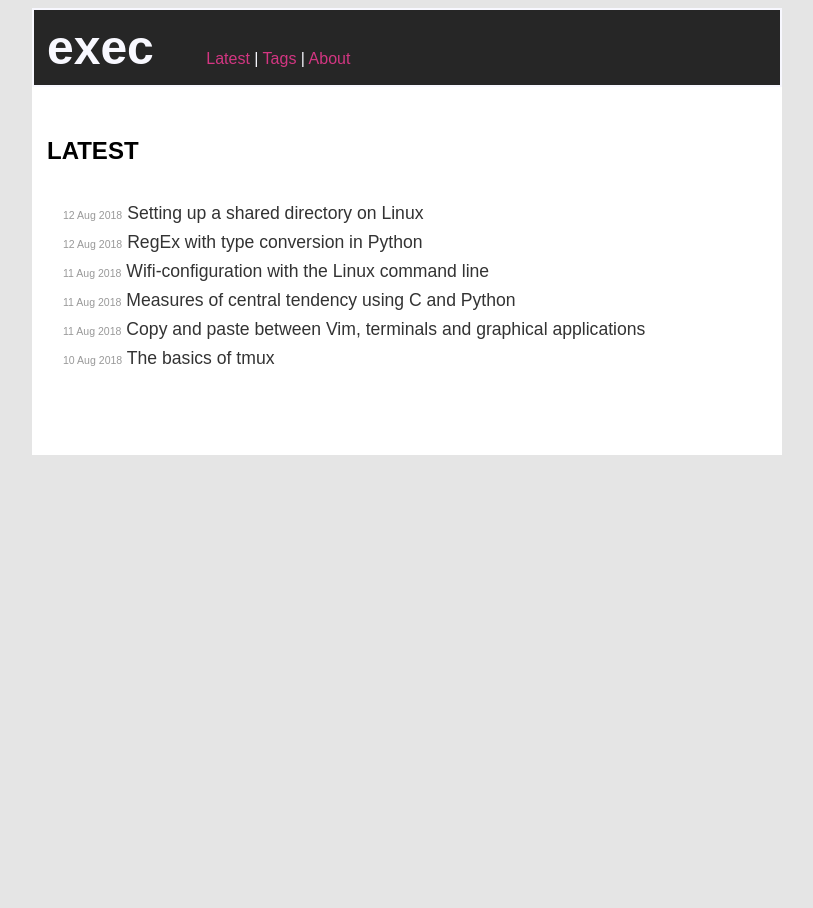
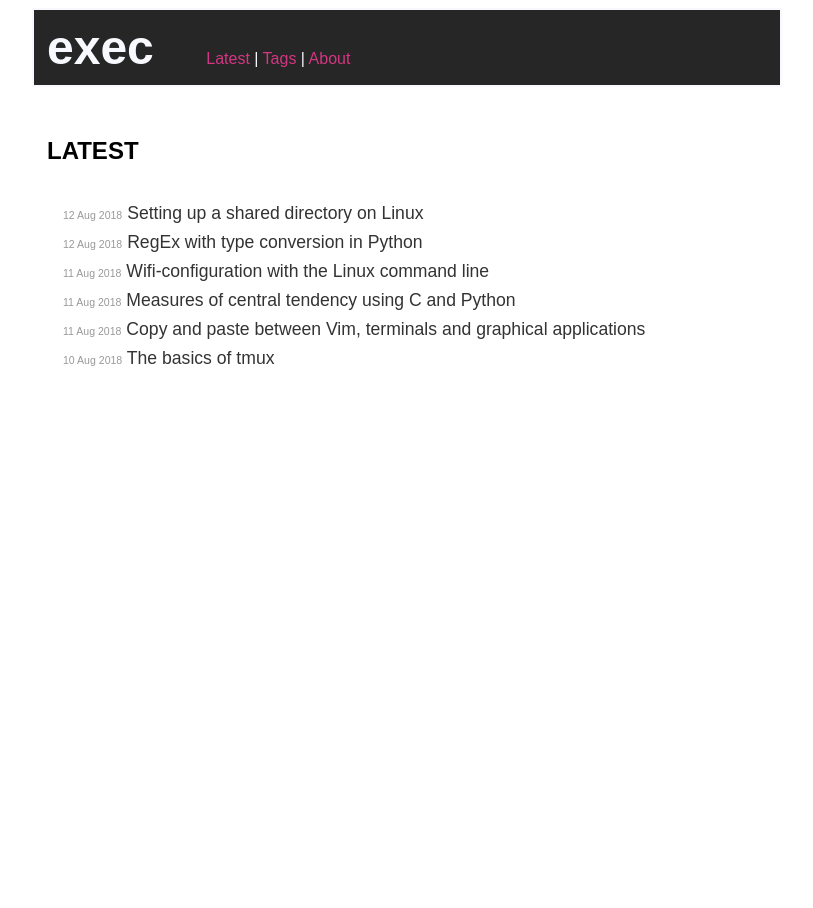
Before and after one commit to execas/execas.github.io, a Jekyll site: the page built from index.html, in a window 1280 px wide. Shown: the whole page, without its empty margins (233-1046 px from the left). Built offline with Jekyll 4.4.1, drawn with Linux system fonts in a browser that asks for light colours.

Commit message:
Update execas.css

```diff
--- a/css/execas.css
+++ b/css/execas.css
@@ -6,7 +6,7 @@ body {
      font-family: 'PT Sans', sans-serif;
      font-size: 16px;
      /*background-color: #e5e5e5;*/
-     background-color: #e5e5e5;
+     background-color: #ffffff;
 }
 
 #wrapper {
```
